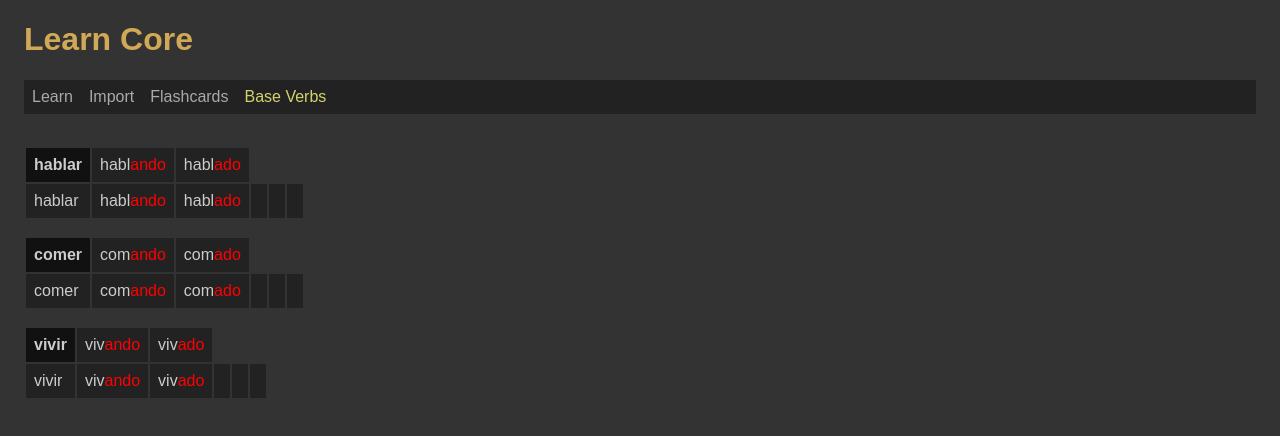
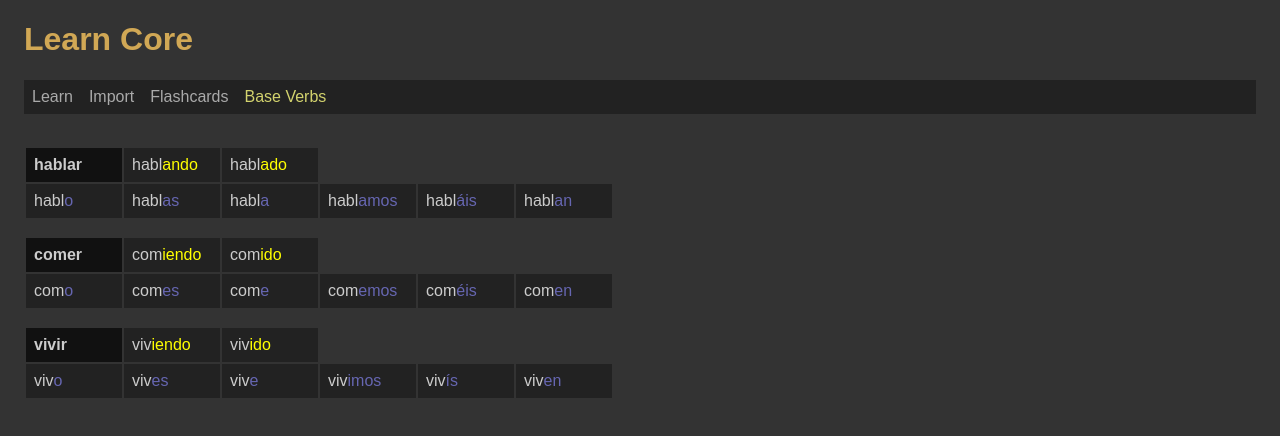
Before and after one commit to edwardtanguay/learncore, a React (Vite) app: page /baseverbs in a window 1280 px wide. Shown: the top 436 px of the page. Built offline with nearby package versions, Linux system fonts and the light colour scheme; data requests are answered from the project's data file.

Commit message:
two rows styled

```diff
--- a/src/App.scss
+++ b/src/App.scss
@@ -33,16 +33,28 @@ body {
 	.pageBaseVerbs {
 		table {
 			margin-bottom: 1rem;
+
 			td {
 				background-color: #222;
 				padding: .5rem;
+				width: 5rem;
 			}
+
 			td.verb {
 				background-color: #111;
 				font-weight: bold;
 			}
-			span {
-				color: red;
+
+			tr.pret {
+				span {
+					color: yellow;
+				}
+			}
+
+			tr.pres {
+				span {
+					color: rgb(102, 102, 177);
+				}
 			}
 		}
 	}
--- a/src/pages/PageBaseVerbs.tsx
+++ b/src/pages/PageBaseVerbs.jsx
@@ -1,5 +1,5 @@
 export const PageBaseVerbs = () => {
-	const baseVerbs = {
+	const conjugationEndings = {
 		ar: {
 			part: ['ando', 'ado'],
 			pres: ['o', 'as', 'a', 'amos', 'áis', 'an'],
@@ -31,13 +31,14 @@ export const PageBaseVerbs = () => {
 
 	const verbs = ['hablar', 'comer', 'vivir'];
 
-	const conjugateVerb = (verb: string) => {
+	const conjugateVerb = (verb) => {
 		const ending = verb.slice(-2);
 		const base = verb.slice(0, -2);
 		return {
 			verb,
 			ending,
 			base,
+			ce: conjugationEndings[ending]
 		};
 	};
 
@@ -52,32 +53,45 @@ export const PageBaseVerbs = () => {
 		<div className="page pageBaseVerbs">
 			{conjugatedVerbs.map((cv, i) => {
 				return (
-					<table>
+					<table key={i}>
 						<tbody>
-							<tr>
+							{/* base and particles */}
+							<tr className="pret">
 								<td className="verb">{cv.verb}</td>
 								<td>
 									{cv.base}
-									<span>ando</span>
+									<span>{cv.ce.part[0]}</span>
 								</td>
 								<td>
 									{cv.base}
-									<span>ado</span>
+									<span>{cv.ce.part[1]}</span>
 								</td>
 							</tr>
-							<tr>
-								<td>{cv.verb}</td>
+							<tr className="pres">
 								<td>
 									{cv.base}
-									<span>ando</span>
+									<span>{cv.ce.pres[0]}</span>
 								</td>
 								<td>
 									{cv.base}
-									<span>ado</span>
+									<span>{cv.ce.pres[1]}</span>
 								</td>
-								<td></td>
-								<td></td>
-								<td></td>
+								<td>
+									{cv.base}
+									<span>{cv.ce.pres[2]}</span>
+								</td>
+								<td>
+									{cv.base}
+									<span>{cv.ce.pres[3]}</span>
+								</td>
+								<td>
+									{cv.base}
+									<span>{cv.ce.pres[4]}</span>
+								</td>
+								<td>
+									{cv.base}
+									<span>{cv.ce.pres[5]}</span>
+								</td>
 							</tr>
 						</tbody>
 					</table>
```
